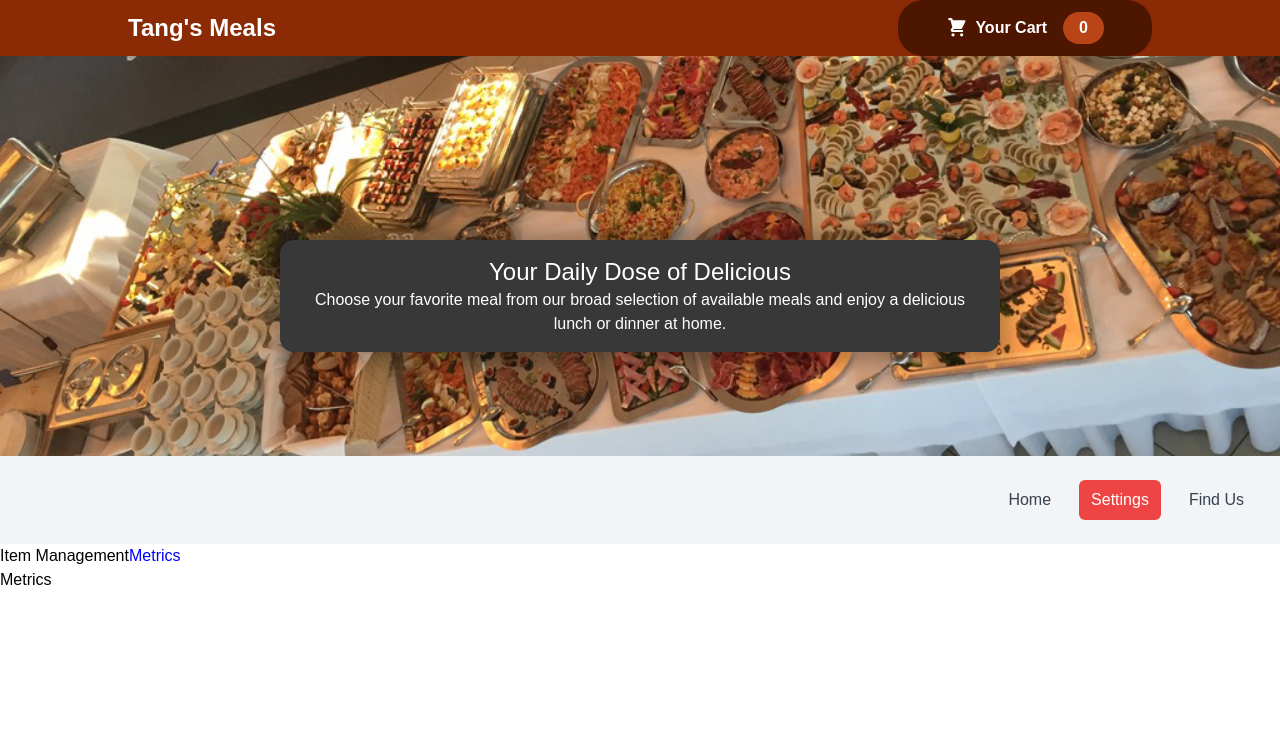
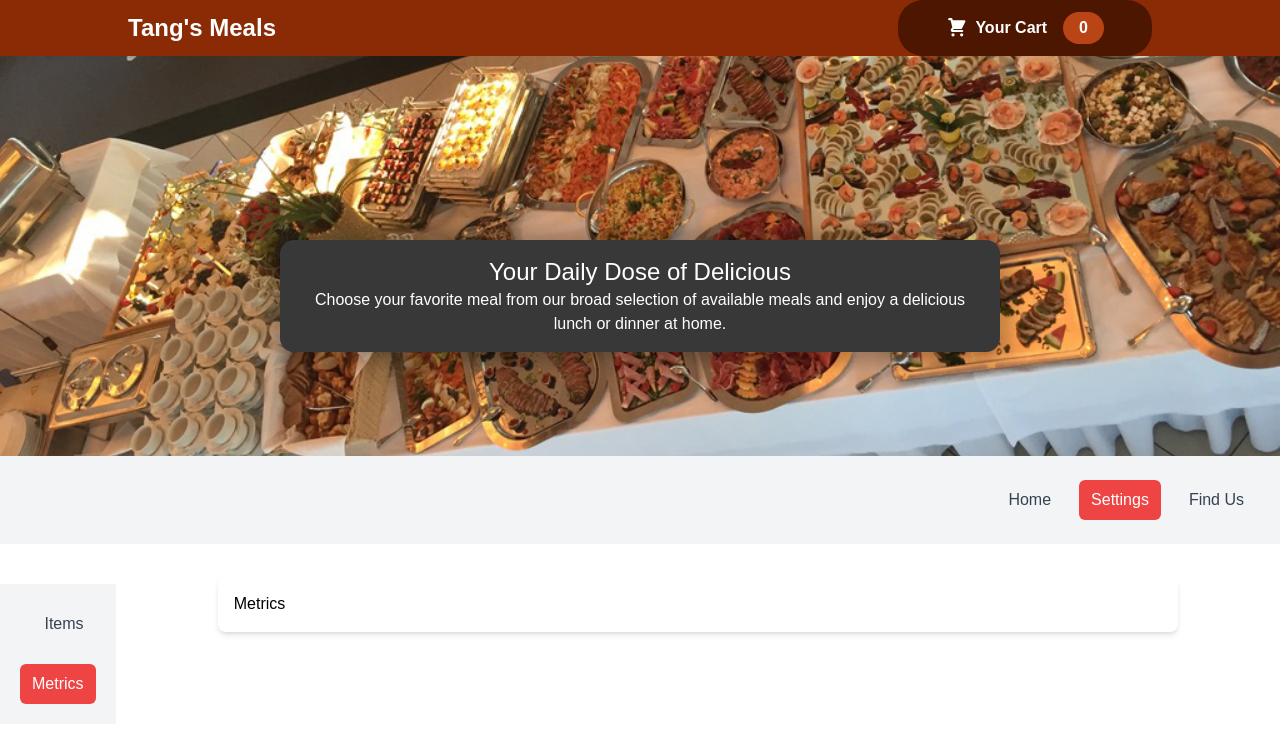
Before and after one commit to zdTang/ReachOnlineStore, a React (Create React App) app: page /settings/metrics in a window 1280 px wide. Shown: the top 742 px of the page. Built offline with nearby package versions, Linux system fonts and the light colour scheme.

Commit message:
Finish Router and subRouter

```diff
--- a/src/App.js
+++ b/src/App.js
@@ -17,6 +17,8 @@ const App = () => {
           <Route path="/" element={<Main />} />
           <Route path="about" element={<AboutUs />} />
           <Route path="settings" element={<Settings />}>
+            <Route index element={<ItemManagement />} />{" "}
+            {/* default setting page */}
             <Route path="management" element={<ItemManagement />} />
             <Route path="metrics" element={<Metrics />} />
           </Route>
--- a/src/components/AboutUs/AboutUs.js
+++ b/src/components/AboutUs/AboutUs.js
@@ -1,7 +1,12 @@
-import React from "react";
-
+import Card from "../UI/Card";
 const AboutUs = () => {
-  return <div>AboutUs</div>;
+  return (
+    <section className="max-w-[60rem] w-[90%] my-8  mx-auto animate-meals-appear">
+      <Card>
+        <div className="list-none m-0 p-0">Find us!</div>
+      </Card>
+    </section>
+  );
 };
 
 export default AboutUs;
--- a/src/components/Settings/ItemManagement.js
+++ b/src/components/Settings/ItemManagement.js
@@ -1,8 +1,12 @@
+import Card from "../UI/Card";
+
 const ItemManagement = () => {
   return (
-    <div>
-      <h1>Item Management</h1>
-    </div>
+    <section className="max-w-[60rem] w-[90%] my-8  mx-auto animate-meals-appear">
+      <Card>
+        <ul className="list-none m-0 p-0">item management</ul>
+      </Card>
+    </section>
   );
 };
 
--- a/src/components/Settings/Metrics.js
+++ b/src/components/Settings/Metrics.js
@@ -1,8 +1,11 @@
+import Card from "../UI/Card";
 const Metrics = () => {
   return (
-    <div>
-      <h1>Metrics</h1>
-    </div>
+    <section className="max-w-[60rem] w-[90%] my-8  mx-auto animate-meals-appear">
+      <Card>
+        <ul className="list-none m-0 p-0">Metrics</ul>
+      </Card>
+    </section>
   );
 };
 
--- a/src/components/Settings/Settings.js
+++ b/src/components/Settings/Settings.js
@@ -1,27 +1,57 @@
 import React from "react";
-import { NavLink, Outlet } from "react-router";
+import { NavLink, Outlet, useLocation } from "react-router";
+
+function isSettingsRouteActive(currentPath) {
+  return currentPath.startsWith("/settings");
+}
+
+function isDefaultNavLinkActive(currentPath) {
+  return currentPath === "/settings" || currentPath === "/settings/management";
+}
 
 const Settings = () => {
+  const location = useLocation();
+  const isSettingsActive = isSettingsRouteActive(location.pathname);
+
   return (
-    <div>
-      <nav>
+    <div className="flex">
+      <nav
+        className={`bg-gray-100 flex flex-col items-end p-5  mt-10 ${
+          isSettingsActive ? "active-settings-nav" : ""
+        }`}
+      >
         <NavLink
           to="management"
-          style={({ isActive }) => ({ color: isActive ? "blue" : "black" })}
+          className={() =>
+            ` px-3 py-2 rounded-md mb-5 ${
+              isDefaultNavLinkActive(location.pathname)
+                ? "bg-red-500 text-white"
+                : "text-gray-700 hover:bg-gray-200"
+            }`
+          }
         >
-          Item Management
+          Items
         </NavLink>
         <NavLink
           to="metrics"
-          style={({ isActive }) => ({ color: isActive ? "blue" : "black" })}
+          className={({ isActive }) =>
+            ` px-3 py-2 rounded-md ${
+              isActive
+                ? "bg-red-500 text-white"
+                : "text-gray-700 hover:bg-gray-200"
+            }`
+          }
         >
           Metrics
         </NavLink>
       </nav>
-      <main>
+      <main className="flex-1">
+        {" "}
+        {/* Take the remaining space */}
         <Outlet />
       </main>
     </div>
   );
 };
+
 export default Settings;
```
